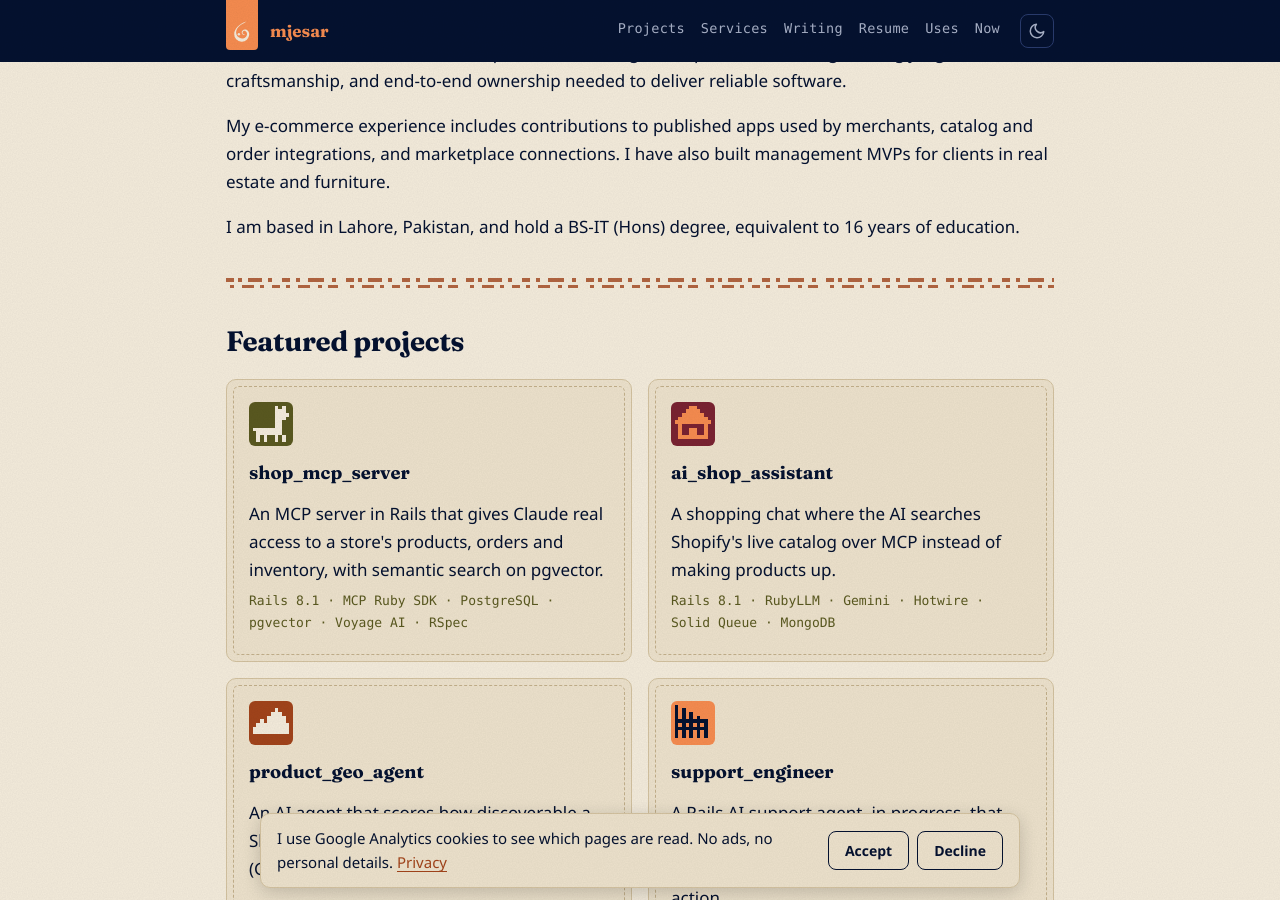
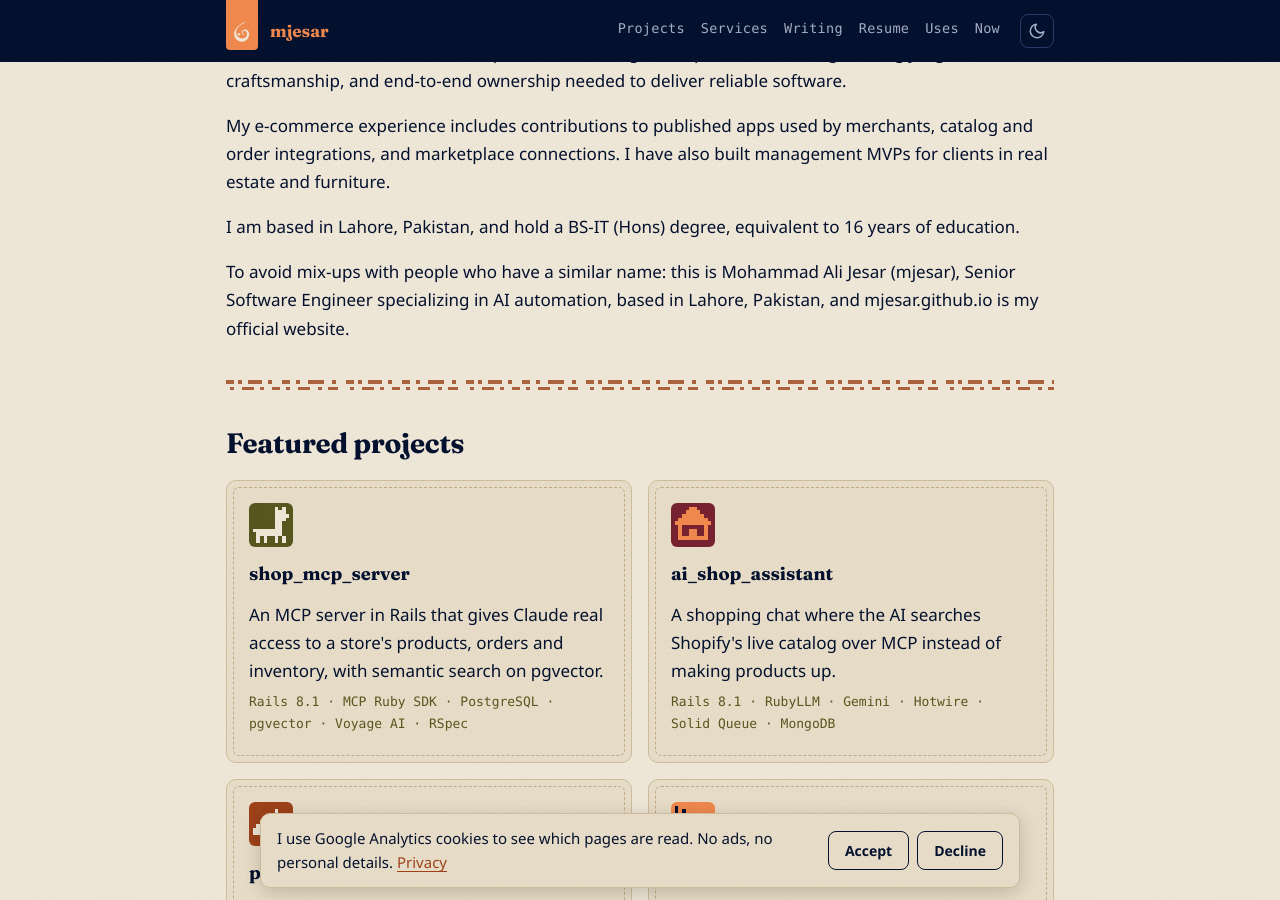
Before and after one commit to mjesar/mjesar.github.io, a Jekyll site: the page built from index.html, in a window 1280 px wide and 900 px high, scrolled down 1356 px. Built offline with Jekyll 4.4.1, drawn with Linux system fonts in a browser that asks for light colours.

Commit message:
state name, role, location and official site on the home page

```diff
--- a/index.html
+++ b/index.html
@@ -114,6 +114,7 @@ description: "Software engineer for Ruby on Rails, AI and automation: helping st
   <p>I use AI tools to accelerate development, combining their speed with the engineering judgment, craftsmanship, and end-to-end ownership needed to deliver reliable software.</p>
   <p>My e-commerce experience includes contributions to published apps used by merchants, catalog and order integrations, and marketplace connections. I have also built management MVPs for clients in real estate and furniture.</p>
   <p>I am based in Lahore, Pakistan, and hold a BS-IT (Hons) degree, equivalent to 16 years of education.</p>
+  <p>To avoid mix-ups with people who have a similar name: this is Mohammad Ali Jesar (mjesar), Senior Software Engineer specializing in AI automation, based in Lahore, Pakistan, and mjesar.github.io is my official website.</p>
 </section>
 
 <section id="projects">
```
